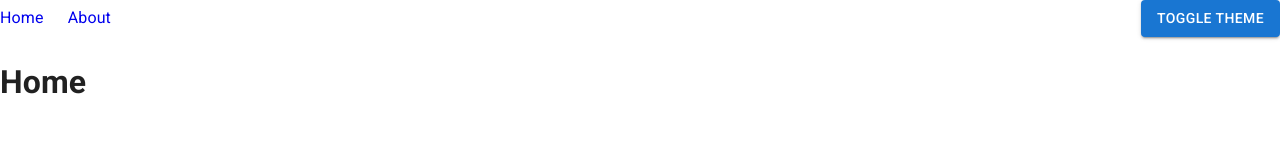
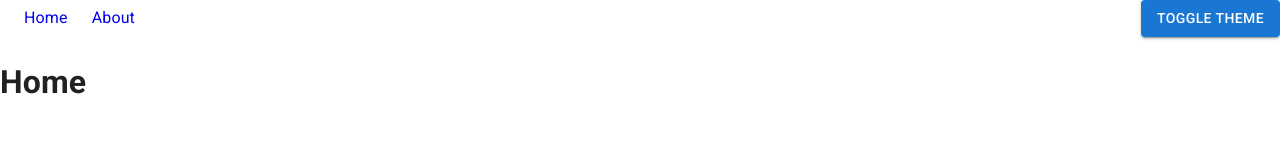
Before and after one commit to jerome-shiftleft/react-template-js, a React (Vite) app: page / in a window 1280 px wide. Shown: the top 160 px of the page. Built offline with nearby package versions, Linux system fonts and the light colour scheme.

Commit message:
toggle theme progress

```diff
--- a/src/App.jsx
+++ b/src/App.jsx
@@ -1,26 +1,10 @@
-import { useState, useMemo } from "react";
 import { createBrowserRouter, RouterProvider } from "react-router-dom";
 
 import MasterLayout from "./layout/MasterLayout";
 import HomePage from "./pages/Home";
 import AboutPage from "./pages/About";
 import ErrorPage from "./pages/Error";
-
-import { ThemeProvider, createTheme } from "@mui/material/styles";
-import CssBaseline from "@mui/material/CssBaseline";
 import "./sass/app.scss";
-
-const lightTheme = createTheme({
-  palette: {
-    mode: "light",
-  },
-});
-
-const darkTheme = createTheme({
-  palette: {
-    mode: "dark",
-  },
-});
 
 const router = createBrowserRouter([
   {
@@ -35,21 +19,21 @@ const router = createBrowserRouter([
 ]);
 
 function App() {
-  const [currentTheme, setCurrentTheme] = useState("light");
+  //const [currentTheme, setCurrentTheme] = useState("light");
 
-  const toggleTheme = () => {
-    setCurrentTheme((prevTheme) => (prevTheme === "light" ? "dark" : "light"));
-  };
+  // const toggleTheme = () => {
+  //   console.log('toggling theme');
+  //   setCurrentTheme((prevTheme) => (prevTheme === "light" ? "dark" : "light"));
+  // };
 
-  const theme = useMemo(() => {
-    return currentTheme === "light" ? lightTheme : darkTheme;
-  }, [currentTheme]);
+  // const theme = useMemo(() => {
+  //   return currentTheme === "light" ? lightTheme : darkTheme;
+  // }, [currentTheme]);
 
   return (
-    <ThemeProvider theme={theme}>
-      <CssBaseline />
-      <RouterProvider router={router} />
-    </ThemeProvider>
+    <>
+      <RouterProvider router={router}  />
+    </>
   );
 }
 
--- a/src/layout/MasterLayout.jsx
+++ b/src/layout/MasterLayout.jsx
@@ -1,13 +1,48 @@
+import { useState, useMemo } from "react";
 import { Outlet } from "react-router-dom";
+import { ThemeProvider, createTheme } from "@mui/material/styles";
+import CssBaseline from "@mui/material/CssBaseline";
 import Header from "./sections/Header";
 
+// const theme = createTheme({
+//   palette: {
+//     mode: "light",
+//   },
+// });
+
+const lightTheme = createTheme({
+  palette: {
+    mode: "light",
+  },
+});
+
+const darkTheme = createTheme({
+  palette: {
+    mode: "dark",
+  },
+});
+
 function MasterLayout() {
+  const [currentTheme, setCurrentTheme] = useState("light");
+
+  const toggleTheme = () => {
+    console.log("toggling theme");
+    setCurrentTheme((prevTheme) => (prevTheme === "light" ? "dark" : "light"));
+  };
+
+  const theme = useMemo(() => {
+    return currentTheme === "light" ? lightTheme : darkTheme;
+  }, [currentTheme]);
+
   return (
     <>
-      <Header />
-      <Outlet />
+      <ThemeProvider theme={theme}>
+        <CssBaseline />
+        <Header toggleTheme={toggleTheme} />
+        <Outlet />
+      </ThemeProvider>
     </>
-  )
+  );
 }
 
 export default MasterLayout;
--- a/src/layout/sections/Header.jsx
+++ b/src/layout/sections/Header.jsx
@@ -2,15 +2,16 @@ import { NavLink } from "react-router-dom";
 import Stack from '@mui/material/Stack';
 import { Button } from "@mui/material";
 
-function Header() {
+function Header({toggleTheme}) {
   return (
     <>
       <header id="header">
         <nav id="main-nav">
           <Stack className="nav-links" direction="row" spacing={3} alignItems="center">
+            <span></span>
             <NavLink to="/">Home</NavLink>
             <NavLink to="/about">About</NavLink>
-            <Button className="toggle-theme-btn" variant="contained">Toggle Theme</Button>
+            <Button className="toggle-theme-btn" variant="contained" onClick={toggleTheme}>Toggle Theme</Button>
           </Stack>
         </nav>
       </header>
```
